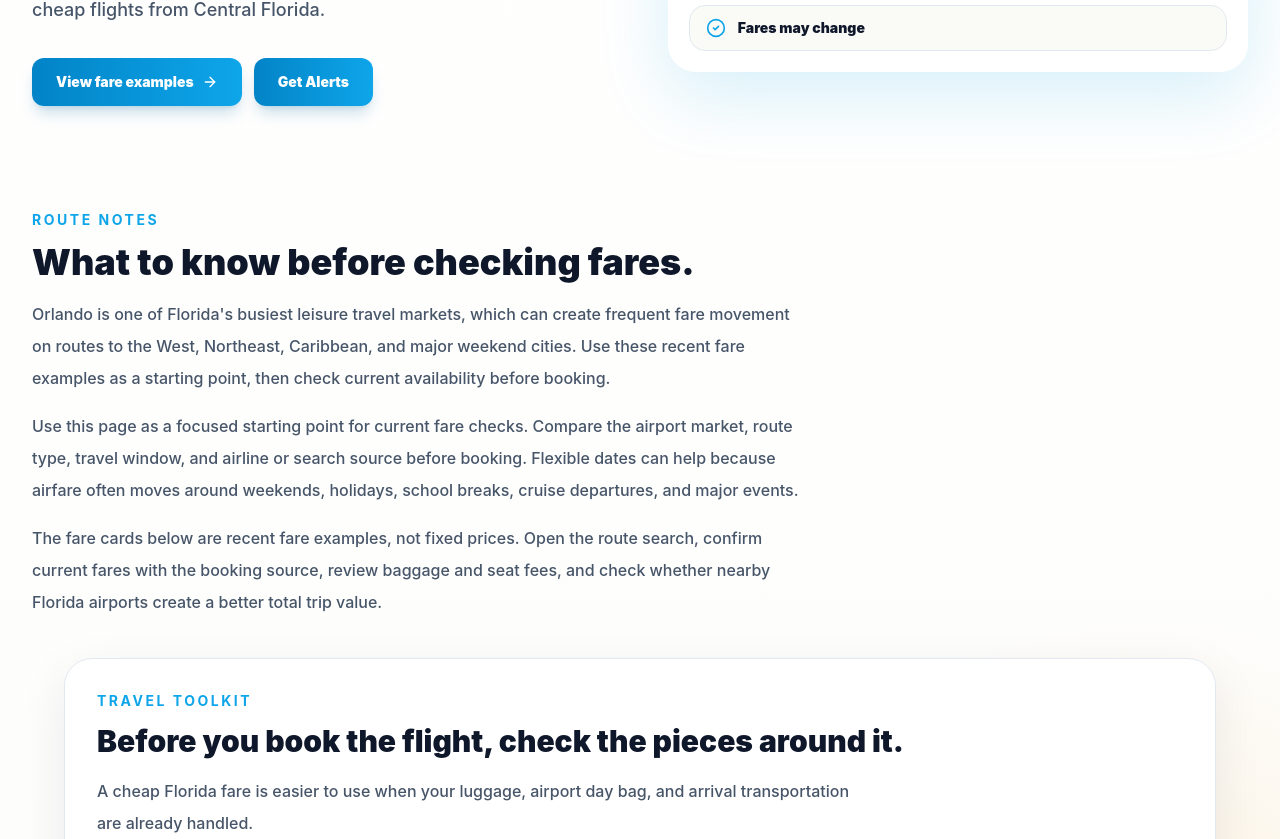
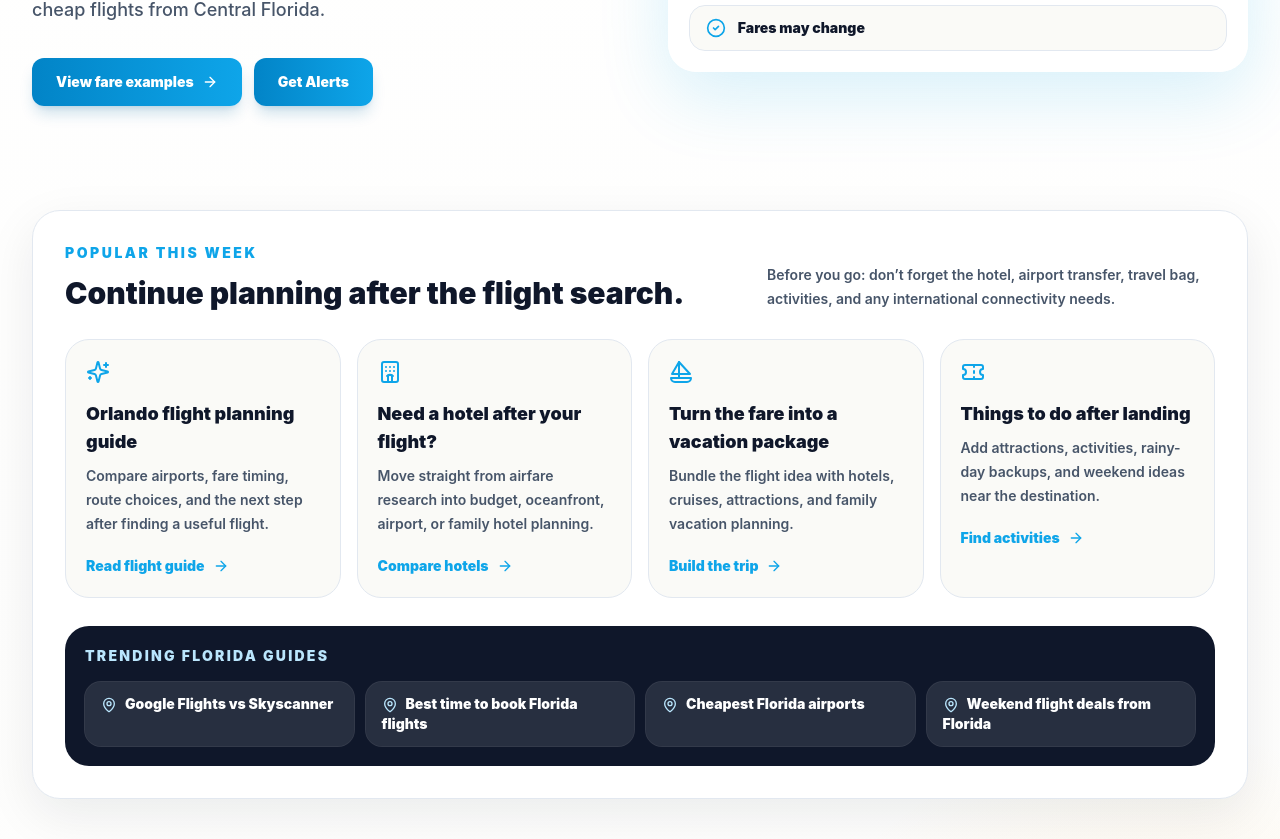
Before and after one commit to jmanock/fdflorida, a Next.js app: page /orlando-flight-deals in a window 1280 px wide. Shown: the part 541-1380 px from the top of the page. Built offline with nearby package versions, Linux system fonts and the light colour scheme.

Commit message:
updated v14

```diff
--- a/app/[slug]/page.tsx
+++ b/app/[slug]/page.tsx
@@ -21,6 +21,7 @@ import { SkylarkLuxuryCTA } from "@/components/SkylarkLuxuryCTA";
 import { TransferBookingCard } from "@/components/TransferBookingCard";
 import { TravelEssentialsBlock } from "@/components/TravelEssentialsBlock";
 import { TripRouterSection } from "@/components/TripRouterSection";
+import { V14DiscoveryRail } from "@/components/V14DiscoveryRail";
 import { flightPiscifunGearPicks } from "@/lib/affiliate/piscifunLinks";
 import { getDestinationKey, getExpediaHotelLink } from "@/lib/affiliateLinks";
 import { getSeoFlightPage, getSeoFlightPageDeals, getSeoFlightPageFaqs, seoFlightPageSlugs, type SeoFlightPage } from "@/lib/seoFlightPages";
@@ -524,6 +525,7 @@ export default async function SeoFlightLandingPage({ params }: PageProps) {
 
       {isFeaturedGoogleFlightsPage ? <PrimaryGoogleFlightsQuickAnswer page={page} /> : null}
       {isFeaturedGoogleFlightsPage ? <GoogleFlightsPlanningSnapshot page={page} /> : null}
+      <V14DiscoveryRail slug={page.slug} />
       {isPrimaryGoogleFlightsPage ? <FlightAlertsInlineCta placement="google_flights_after_quick_answer" /> : null}
       {isPrimaryGoogleFlightsPage ? <TripRouterSection sourcePage={page.slug} /> : null}
       {isPrimaryGoogleFlightsPage ? <section className="section-fade mx-auto w-full max-w-7xl px-4 py-10 sm:px-6 lg:px-8"><SkylarkLuxuryCTA sourcePage={page.slug} /></section> : null}
--- a/components/FlightAuthorityAnalytics.tsx
+++ b/components/FlightAuthorityAnalytics.tsx
@@ -11,9 +11,26 @@ export function FlightAuthorityAnalytics() {
       if (link) {
         const href = link.getAttribute("href") ?? "";
         const action = href.includes("-vs-") ? "comparison_page_click" : href.includes("google-flights-") || href.includes("airport") ? "airport_hub_click" : "related_guide_click";
+        const ctaText = link.textContent?.trim().slice(0, 100);
         if (href.startsWith("/")) {
-          trackEvent({ action, category: "flight_authority", params: { page: location.pathname, destination_url: href, cta_text: link.textContent?.trim().slice(0, 100) } });
+          const params = { page: location.pathname, source_page: location.pathname, target_page: href, destination_url: href, cta_text: ctaText };
+          trackEvent({ action, category: "flight_authority", params });
+          trackEvent({ action: "internal_related_click", category: "engagement", params });
         }
+        if (link.className.includes("btn") || link.getAttribute("href")?.startsWith("#")) {
+          trackEvent({ action: "cta_click", category: "engagement", params: { page: location.pathname, destination_url: href, cta_text: ctaText } });
+        }
+      }
+      const row = target.closest("tbody tr");
+      if (row) {
+        trackEvent({
+          action: "table_click",
+          category: "engagement",
+          params: {
+            page: location.pathname,
+            table_text: row.textContent?.trim().slice(0, 160)
+          }
+        });
       }
       const summary = target.closest("summary");
       if (summary) {
--- /dev/null
+++ b/components/V14DiscoveryRail.tsx
@@ -0,0 +1,120 @@
+"use client";
+
+import { ArrowRight, Hotel, MapPin, Sailboat, Sparkles, Ticket } from "lucide-react";
+import { trackEvent } from "@/lib/analytics";
+
+type DiscoveryLink = {
+  title: string;
+  copy: string;
+  href: string;
+  label: string;
+};
+
+function trackDiscoveryClick(item: DiscoveryLink, placementName: string) {
+  const params = {
+    source_page: window.location.pathname,
+    target_page: item.href,
+    destination: item.title,
+    placement_name: placementName,
+    placement_type: "v14_discovery",
+    cta_text: item.label
+  };
+
+  trackEvent({ action: "internal_related_click", category: "engagement", params });
+  trackEvent({ action: "related_guide_click", category: "engagement", params });
+  trackEvent({ action: "cta_click", category: "engagement", params });
+}
+
+export function V14DiscoveryRail({ slug }: { slug: string }) {
+  const isGoogleFlights = slug.includes("google-flights");
+  const isTampa = slug.includes("tampa");
+  const isMiami = slug.includes("miami");
+  const destination = isTampa ? "Tampa" : isMiami ? "Miami" : slug.includes("orlando") ? "Orlando" : "Florida";
+  const featured: DiscoveryLink[] = [
+    {
+      title: isGoogleFlights ? "Google Flights Florida airport guide" : `${destination} flight planning guide`,
+      copy: "Compare airports, fare timing, route choices, and the next step after finding a useful flight.",
+      href: isGoogleFlights ? "/google-flights-florida" : "/cheap-flights-to-florida-guide",
+      label: "Read flight guide"
+    },
+    {
+      title: "Need a hotel after your flight?",
+      copy: "Move straight from airfare research into budget, oceanfront, airport, or family hotel planning.",
+      href: "https://hoteldealsflorida.org/florida-budget-hotels",
+      label: "Compare hotels"
+    },
+    {
+      title: "Turn the fare into a vacation package",
+      copy: "Bundle the flight idea with hotels, cruises, attractions, and family vacation planning.",
+      href: "https://floridadealshub.com/vacation-packages",
+      label: "Build the trip"
+    },
+    {
+      title: "Things to do after landing",
+      copy: "Add attractions, activities, rainy-day backups, and weekend ideas near the destination.",
+      href: "https://localdealsflorida.org/best-things-to-do-in-florida",
+      label: "Find activities"
+    }
+  ];
+  const popular: DiscoveryLink[] = [
+    { title: "Google Flights vs Skyscanner", copy: "Compare flexible-date search, alerts, and Florida route discovery.", href: "/google-flights-vs-skyscanner-for-florida-routes", label: "Compare tools" },
+    { title: "Best time to book Florida flights", copy: "Use booking windows, seasonality, and airport flexibility together.", href: "/best-time-to-book-florida-flights", label: "Plan timing" },
+    { title: "Cheapest Florida airports", copy: "Compare MCO, MIA, TPA, FLL, and JAX before picking a route.", href: "/cheapest-airports-in-florida", label: "Compare airports" },
+    { title: "Weekend flight deals from Florida", copy: "Find short-trip route ideas and quick getaway planning links.", href: "/weekend-flight-deals-florida", label: "See weekend ideas" }
+  ];
+
+  return (
+    <section className="section-fade mx-auto w-full max-w-7xl px-4 py-10 sm:px-6 lg:px-8" aria-labelledby="v14-flight-discovery-title">
+      <div className="rounded-[28px] border border-slate-200 bg-white p-6 shadow-card sm:p-8">
+        <div className="flex flex-col gap-4 md:flex-row md:items-end md:justify-between">
+          <div>
+            <p className="text-sm font-black uppercase tracking-[0.18em] text-ocean">Popular this week</p>
+            <h2 id="v14-flight-discovery-title" className="mt-3 text-3xl font-black tracking-normal text-ink">
+              Continue planning after the flight search.
+            </h2>
+          </div>
+          <p className="max-w-md text-sm font-semibold leading-6 text-slateText">
+            Before you go: don’t forget the hotel, airport transfer, travel bag, activities, and any international connectivity needs.
+          </p>
+        </div>
+        <div className="mt-7 grid gap-4 md:grid-cols-2 lg:grid-cols-4">
+          {featured.map((item, index) => {
+            const Icon = index === 0 ? Sparkles : index === 1 ? Hotel : index === 2 ? Sailboat : Ticket;
+            return (
+              <a
+                className="group rounded-3xl border border-slate-200 bg-sand p-5 transition hover:-translate-y-1 hover:border-sky-200 hover:bg-skyline"
+                href={item.href}
+                key={item.href}
+                onClick={() => trackDiscoveryClick(item, "flight_plan_rest_of_trip")}
+              >
+                <Icon className="h-6 w-6 text-ocean" aria-hidden="true" />
+                <h3 className="mt-4 text-lg font-black text-ink">{item.title}</h3>
+                <p className="mt-2 text-sm font-semibold leading-6 text-slateText">{item.copy}</p>
+                <span className="mt-5 inline-flex items-center gap-2 text-sm font-black text-ocean">
+                  {item.label}
+                  <ArrowRight className="h-4 w-4 transition group-hover:translate-x-0.5" aria-hidden="true" />
+                </span>
+              </a>
+            );
+          })}
+        </div>
+        <div className="mt-7 rounded-3xl bg-ink p-5 text-white">
+          <p className="text-sm font-black uppercase tracking-[0.16em] text-sky-200">Trending Florida guides</p>
+          <div className="mt-4 grid gap-3 sm:grid-cols-2 lg:grid-cols-4">
+            {popular.map((item) => (
+              <a
+                className="rounded-2xl bg-white/10 px-4 py-3 text-sm font-black text-white ring-1 ring-white/15 transition hover:bg-white/18"
+                href={item.href}
+                key={item.href}
+                onClick={() => trackDiscoveryClick(item, "flight_trending_guides")}
+              >
+                <MapPin className="mr-2 inline h-4 w-4 text-sky-200" aria-hidden="true" />
+                {item.title}
+              </a>
+            ))}
+          </div>
+        </div>
+      </div>
+    </section>
+  );
+}
--- a/lib/seoFlightPages.ts
+++ b/lib/seoFlightPages.ts
@@ -431,8 +431,8 @@ function flightToolComparisonPage(tool: string, strengths: string, caution: stri
 const v11GoogleFlightsPages: SeoFlightPage[] = [
   {
     slug: "google-flights-florida",
-    title: "Google Flights Florida: Cheap Routes, Airport Tips & Fare Tracking",
-    description: "Use Google Flights Florida to compare MCO, MIA, TPA, FLL and JAX, track fares, find flexible dates and plan hotels, transfers and activities.",
+    title: "Google Flights Florida (2026): Cheap Routes, Fare Alerts & Airport Tips",
+    description: "Use Google Flights Florida in 2026 to compare MCO, MIA, TPA, FLL and JAX, track fares, find flexible dates and plan hotels, transfers and activities.",
     h1: "Google Flights Florida: Find Cheap Flights To Orlando, Miami, Tampa & More",
     eyebrow: "Florida flight search guide",
     intro: "Learn how to use Google Flights to find the best Florida airfare deals across major airports, flexible dates, and popular routes.",
@@ -495,8 +495,8 @@ const v11GoogleFlightsPages: SeoFlightPage[] = [
     "Orlando may add route choices, but include drive time, parking, and the final Gulf Coast itinerary.",
     ["google-flights-florida", "google-flights-vs-skyscanner-for-florida-routes", "tampa-flight-deals", "tampa-airport-guide", "cheap-flights-from-tampa"],
     {
-      title: "Google Flights Tampa: Cheap TPA Routes, Fare Alerts & Airport Tips",
-      description: "Use Google Flights Tampa to compare TPA routes, flexible dates, fare alerts, nearby Orlando options, hotels and Gulf Coast trip timing.",
+      title: "Google Flights Tampa (2026): Cheap TPA Routes, Fare Alerts & Gulf Trips",
+      description: "Use Google Flights Tampa in 2026 to compare TPA routes, flexible dates, fare alerts, nearby Orlando options, hotels and Gulf Coast trip timing.",
       h1: "Google Flights Tampa: Find Cheap TPA Flights & Track Fares",
       flightPlanningTable: {
         columns: ["Florida airport", "Popular routes", "Best booking window", "Cheapest travel months"],
@@ -1433,8 +1433,8 @@ export const seoFlightPages: SeoFlightPage[] = [
   },
   {
     slug: "google-flights-vs-skyscanner-for-florida-routes",
-    title: "Google Flights Florida: Cheap Routes, Airport Tips & Fare Tracking",
-    description: "Use Google Flights Florida to compare Orlando, Miami, Tampa, Fort Lauderdale and Jacksonville routes, track fares and plan hotels, transfers and activities.",
+    title: "Google Flights Florida (2026): Find Cheap Flights To Orlando, Miami & Tampa",
+    description: "Use Google Flights Florida in 2026 to compare Orlando, Miami, Tampa, Fort Lauderdale and Jacksonville routes, track fares and plan hotels, transfers and activities.",
     h1: "Google Flights Florida: Find Cheap Flights To Orlando, Miami, Tampa & More",
     eyebrow: "Complete Florida flight search guide",
     intro:
```
